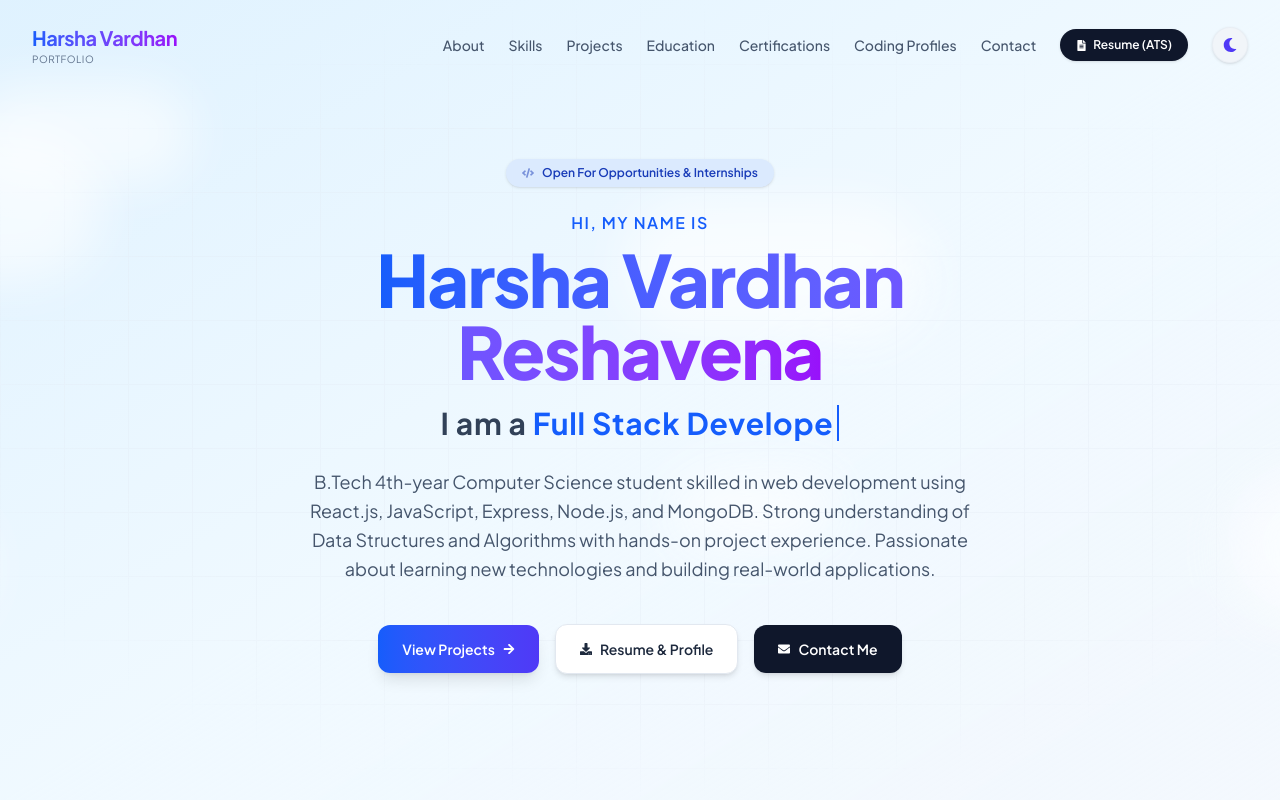
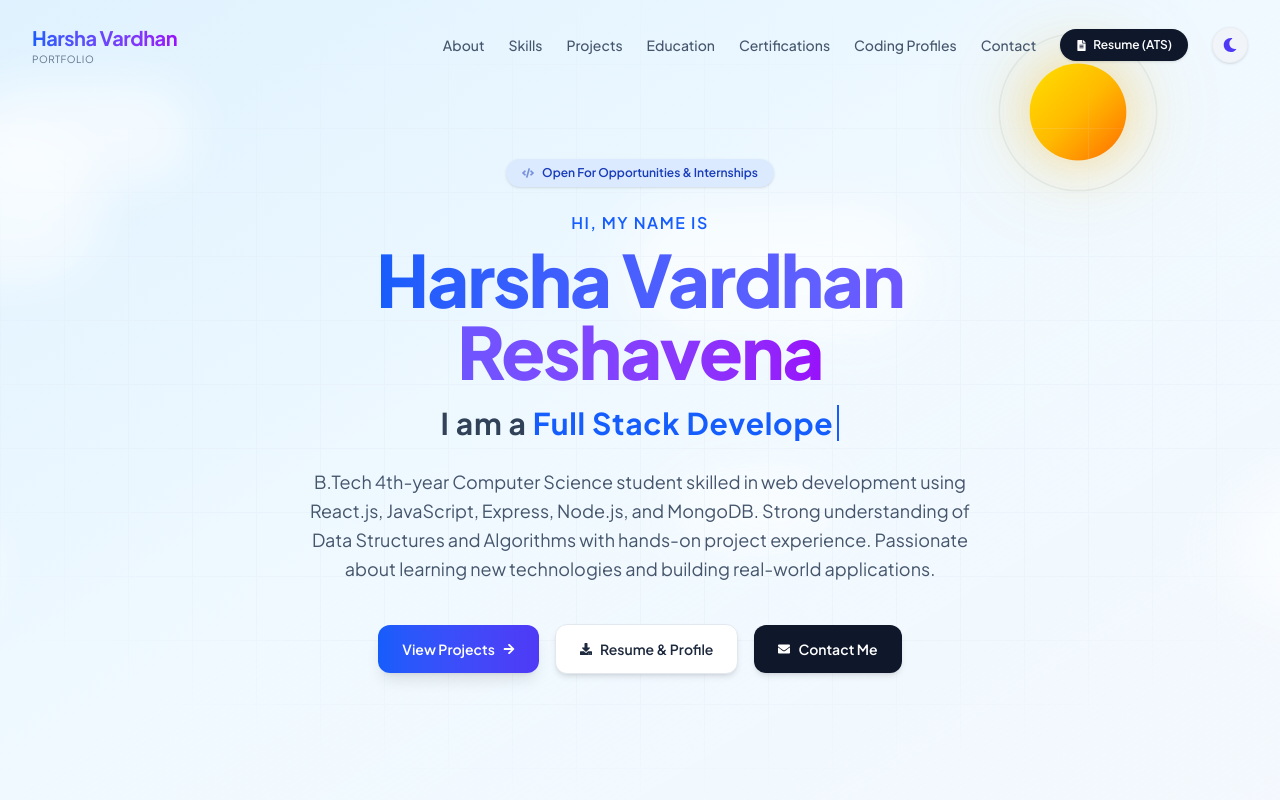
Before and after one commit to harsha5200-d/portfolio_Harsha, a React (Vite) app: page /#/ in a window 1280 px wide. Shown: the top 800 px of the page. Built offline with nearby package versions, Linux system fonts and the light colour scheme.

Commit message:
feat: add shooting stars and dynamic pulsing sun to backgrounds

```diff
--- a/src/components/DynamicBackground.jsx
+++ b/src/components/DynamicBackground.jsx
@@ -11,7 +11,7 @@ const DynamicBackground = () => {
         /* Night / Space Theme */
         <div className="absolute inset-0 bg-gradient-to-br from-slate-950 via-indigo-950 to-slate-900">
           {/* Twinkling Stars */}
-          {[...Array(40)].map((_, i) => {
+          {[...Array(45)].map((_, i) => {
             const size = Math.random() * 2 + 0.8;
             const top = Math.random() * 100;
             const left = Math.random() * 100;
@@ -20,24 +20,61 @@ const DynamicBackground = () => {
 
             return (
               <motion.div
-                key={i}
+                key={`star-${i}`}
                 className="absolute bg-white rounded-full"
                 style={{
                   width: size,
                   height: size,
                   top: `${top}%`,
                   left: `${left}%`,
-                  boxShadow: size > 2 ? '0 0 4px rgba(255, 255, 255, 0.8)' : 'none',
+                  boxShadow: size > 1.8 ? '0 0 5px rgba(255, 255, 255, 0.8)' : 'none',
                 }}
                 animate={{
-                  opacity: [0.1, 0.9, 0.1],
-                  scale: [1, 1.25, 1],
+                  opacity: [0.15, 0.95, 0.15],
+                  scale: [1, 1.2, 1],
                 }}
                 transition={{
                   duration: duration,
                   repeat: Infinity,
                   delay: delay,
                   ease: "easeInOut"
+                }}
+              />
+            );
+          })}
+
+          {/* Shooting Stars / Meteors */}
+          {[...Array(3)].map((_, i) => {
+            const startTop = Math.random() * 30 + 5;
+            const startLeft = Math.random() * 40 + 50; // start from top-right region
+            const delay = Math.random() * 12 + i * 4;
+            const duration = Math.random() * 1.5 + 0.8;
+
+            return (
+              <motion.div
+                key={`shooting-${i}`}
+                className="absolute bg-gradient-to-l from-transparent via-white/80 to-white rounded-full"
+                style={{
+                  height: '1.5px',
+                  width: '70px',
+                  top: `${startTop}%`,
+                  left: `${startLeft}%`,
+                  transform: 'rotate(-35deg)', // diagonal downward shoot
+                  transformOrigin: 'right center',
+                  opacity: 0,
+                  boxShadow: '0 0 6px rgba(255, 255, 255, 0.5)'
+                }}
+                animate={{
+                  x: [0, -400],
+                  y: [0, 280],
+                  opacity: [0, 1, 1, 0]
+                }}
+                transition={{
+                  duration: duration,
+                  repeat: Infinity,
+                  repeatDelay: Math.random() * 10 + 8,
+                  delay: delay,
+                  ease: "easeOut"
                 }}
               />
             );
@@ -58,8 +95,43 @@ const DynamicBackground = () => {
       ) : (
         /* Sunny Cloud Theme */
         <div className="absolute inset-0 bg-gradient-to-br from-sky-100 via-sky-50 to-blue-50/50">
-          {/* Warm Sunny Glow in Top Right */}
-          <div className="absolute top-[-8vw] right-[-8vw] w-[35vw] h-[35vw] bg-amber-250/20 rounded-full blur-[70px]" />
+          {/* Ambient Sunny Glow in Top Right */}
+          <div className="absolute top-[-8vw] right-[-8vw] w-[45vw] h-[45vw] bg-amber-250/20 rounded-full blur-[80px]" />
+
+          {/* Pulsing Glowing Sun */}
+          <motion.div
+            className="absolute top-[8%] right-[12%] w-20 h-20 sm:w-24 sm:h-24 rounded-full bg-gradient-to-br from-yellow-300 via-amber-400 to-orange-500"
+            style={{
+              boxShadow: '0 0 50px rgba(251, 191, 36, 0.4), 0 0 100px rgba(245, 158, 11, 0.2)'
+            }}
+            animate={{
+              scale: [1, 1.04, 1],
+              boxShadow: [
+                '0 0 50px rgba(251, 191, 36, 0.4), 0 0 100px rgba(245, 158, 11, 0.2)',
+                '0 0 70px rgba(251, 191, 36, 0.65), 0 0 130px rgba(245, 158, 11, 0.35)',
+                '0 0 50px rgba(251, 191, 36, 0.4), 0 0 100px rgba(245, 158, 11, 0.2)'
+              ]
+            }}
+            transition={{
+              duration: 6,
+              repeat: Infinity,
+              ease: "easeInOut"
+            }}
+          />
+
+          {/* Sunbeams / Sunrays */}
+          <motion.div
+            className="absolute top-[8%] right-[12%] w-20 h-20 sm:w-24 sm:h-24 rounded-full border border-yellow-250/20"
+            animate={{
+              scale: [1, 1.4, 1.8],
+              opacity: [0.4, 0.15, 0]
+            }}
+            transition={{
+              duration: 4,
+              repeat: Infinity,
+              ease: "easeOut"
+            }}
+          />
 
           {/* Floating Clouds */}
           {[...Array(6)].map((_, i) => {
@@ -71,7 +143,7 @@ const DynamicBackground = () => {
 
             return (
               <motion.div
-                key={i}
+                key={`cloud-${i}`}
                 className="absolute bg-white/60 rounded-full blur-[25px]"
                 style={{
                   width: width,
```
